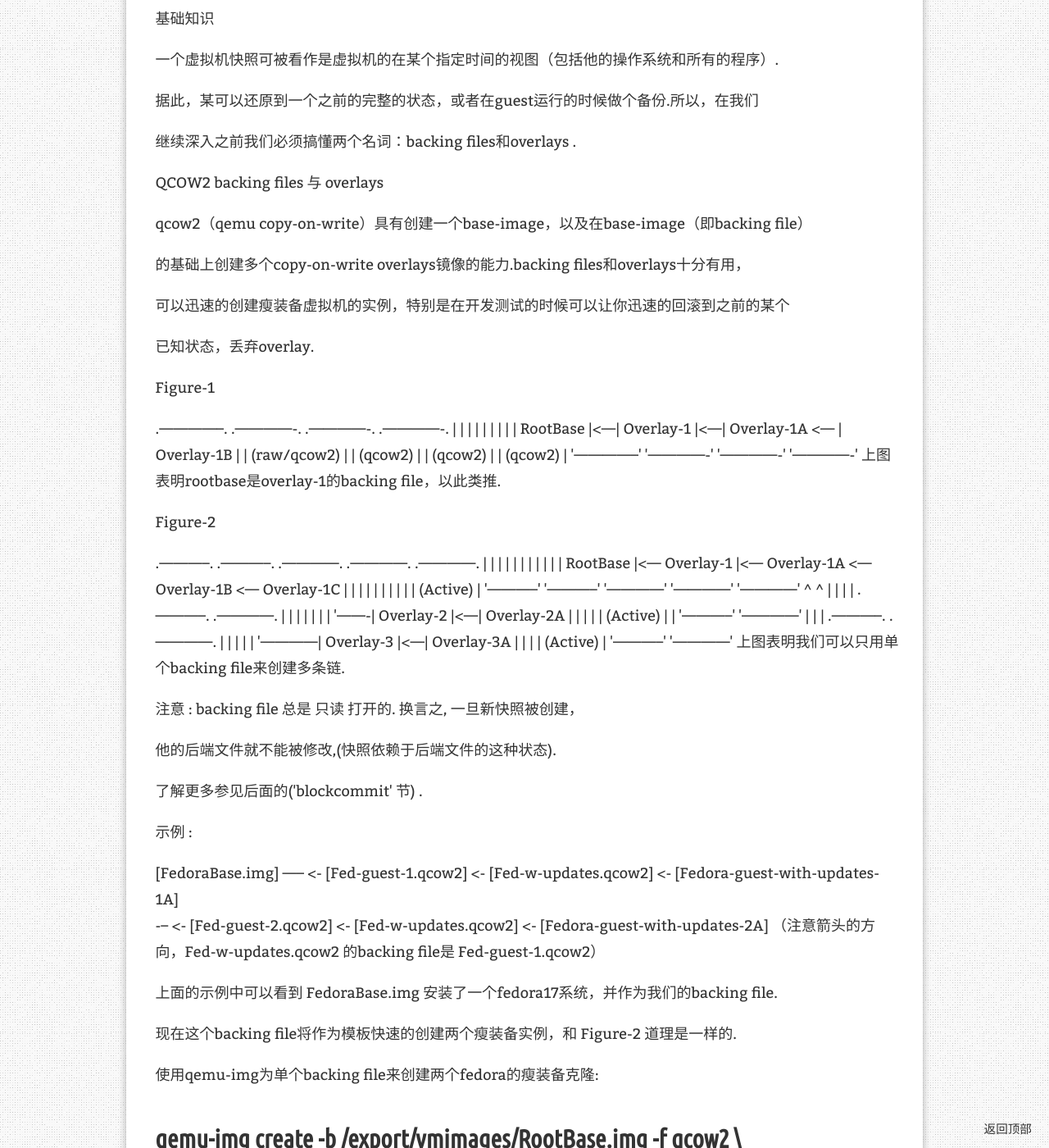
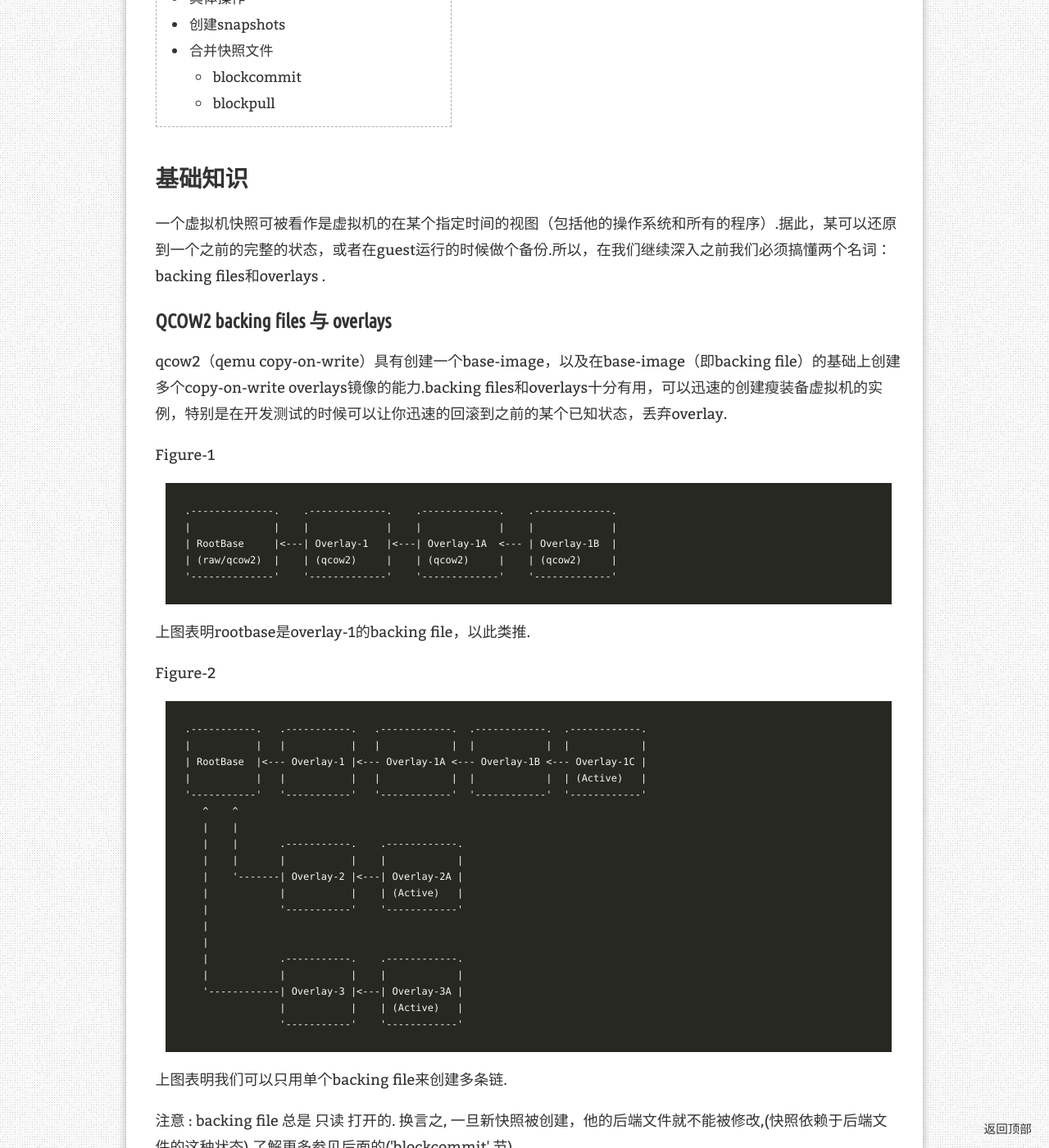
Before and after one commit to itxx00/itxx00.github.io, a Jekyll site: the page built from _posts/2012-11-23-libvirt-snapshot-blockcommit-blockpull.md, in a window 1280 px wide and 1400 px high, scrolled down 540 px. Shown: the whole window at 82% size. Built offline with Jekyll 4.4.1, drawn with Linux system fonts in a browser that asks for light colours; nearby versions of some CDN libraries; comment, search, counter and statistics services are not loaded; some of the changed text lies outside the part shown.

Commit message:
update post

````diff
--- a/_posts/2012-11-23-libvirt-snapshot-blockcommit-blockpull.md
+++ b/_posts/2012-11-23-libvirt-snapshot-blockcommit-blockpull.md
@@ -8,43 +8,34 @@ redirect_from:
   - /2012/11/23/
 ---
 
-这是一篇关于snapshots, blockpull, blockcommit的的介绍.作者和with Eric Blake, Jeff Cody,
+> 这是一篇关于snapshots, blockpull, blockcommit的的介绍.作者和with Eric Blake, Jeff Cody,Kevin Wolf以及很多IRC和mailing lists里面的同学大量讨论以及作者大量的特向测试的基础之上总结出来的
 
-Kevin Wolf以及很多IRC和mailing lists里面的同学大量讨论以及作者大量的特向测试的基础之上
+* Kramdown table of contents
+{:toc .toc}
 
-总结出来的
+## 基础知识
 
-docs/snapshots-blockcommit-blockpull.rst
+一个虚拟机快照可被看作是虚拟机的在某个指定时间的视图（包括他的操作系统和所有的程序）.据此，某可以还原到一个之前的完整的状态，或者在guest运行的时候做个备份.所以，在我们继续深入之前我们必须搞懂两个名词：backing files和overlays .
 
-基础知识
+### QCOW2 backing files 与 overlays
 
-一个虚拟机快照可被看作是虚拟机的在某个指定时间的视图（包括他的操作系统和所有的程序）.
-
-据此，某可以还原到一个之前的完整的状态，或者在guest运行的时候做个备份.所以，在我们
-
-继续深入之前我们必须搞懂两个名词：backing files和overlays .
-
-QCOW2 backing files 与 overlays
-
-qcow2（qemu copy-on-write）具有创建一个base-image，以及在base-image（即backing file）
-
-的基础上创建多个copy-on-write overlays镜像的能力.backing files和overlays十分有用，
-
-可以迅速的创建瘦装备虚拟机的实例，特别是在开发测试的时候可以让你迅速的回滚到之前的某个
-
-已知状态，丢弃overlay.
+qcow2（qemu copy-on-write）具有创建一个base-image，以及在base-image（即backing file）的基础上创建多个copy-on-write overlays镜像的能力.backing files和overlays十分有用，可以迅速的创建瘦装备虚拟机的实例，特别是在开发测试的时候可以让你迅速的回滚到之前的某个已知状态，丢弃overlay.
 
 Figure-1
 
+```
 .--------------.    .-------------.    .-------------.    .-------------.
 |              |    |             |    |             |    |             |
 | RootBase     |<---| Overlay-1   |<---| Overlay-1A  <--- | Overlay-1B  |
 | (raw/qcow2)  |    | (qcow2)     |    | (qcow2)     |    | (qcow2)     |
 '--------------'    '-------------'    '-------------'    '-------------'
+```
+
 上图表明rootbase是overlay-1的backing file，以此类推.
 
 Figure-2
 
+```
 .-----------.   .-----------.   .------------.  .------------.  .------------.
 |           |   |           |   |            |  |            |  |            |
 | RootBase  |<--- Overlay-1 |<--- Overlay-1A <--- Overlay-1B <--- Overlay-1C |
@@ -64,86 +55,81 @@ Figure-2
    '------------| Overlay-3 |<---| Overlay-3A |
                 |           |    | (Active)   |
                 '-----------'    '------------'
+```
+
 上图表明我们可以只用单个backing file来创建多条链.
 
-注意 : backing file 总是 只读 打开的. 换言之, 一旦新快照被创建，
-
-他的后端文件就不能被修改,(快照依赖于后端文件的这种状态).
-
-了解更多参见后面的('blockcommit' 节) .
+注意 : backing file 总是 只读 打开的. 换言之, 一旦新快照被创建，他的后端文件就不能被修改,(快照依赖于后端文件的这种状态).了解更多参见后面的('blockcommit' 节) .
 
 示例 :
 
+```
 [FedoraBase.img] ----- <- [Fed-guest-1.qcow2] <- [Fed-w-updates.qcow2] <- [Fedora-guest-with-updates-1A]
                  \
                   \--- <- [Fed-guest-2.qcow2] <- [Fed-w-updates.qcow2] <- [Fedora-guest-with-updates-2A]
+```
+
 （注意箭头的方向，Fed-w-updates.qcow2 的backing file是 Fed-guest-1.qcow2）
 
-上面的示例中可以看到 FedoraBase.img 安装了一个fedora17系统，并作为我们的backing file.
+上面的示例中可以看到 FedoraBase.img 安装了一个fedora17系统，并作为我们的backing file.现在这个backing file将作为模板快速的创建两个瘦装备实例，和 Figure-2 道理是一样的.
 
-现在这个backing file将作为模板快速的创建两个瘦装备实例，和 Figure-2 道理是一样的.
-
+## 具体操作
 使用qemu-img为单个backing file来创建两个fedora的瘦装备克隆:
 
+```
 # qemu-img create -b /export/vmimages/RootBase.img -f qcow2 \
   /export/vmimages/Fedora-guest-1.qcow2
 
 # qemu-img create -b /export/vmimages/RootBase.img -f qcow2 \
   /export/vmimages/Fedora-guest-2.qcow2
-现在，上面创建出来的两个镜像 Fedora-guest-1 & Fedora-guest-2 都可以用来
+```
 
-启动一个虚拟机，继续我们的示例，现在我们需要创建一个f17的实例，但是这次我们需要
+现在，上面创建出来的两个镜像 Fedora-guest-1 & Fedora-guest-2 都可以用来启动一个虚拟机，继续我们的示例，现在我们需要创建一个f17的实例，但是这次我们需要创建的是具有完整的更新的实例，这时可以创建另外一个overlay（Fedora-guest-with-updates-1A）而这个overlay的backing file是'Fed-w-updates.qcow2'（一个包含了完整更新的镜像）:
 
-创建的是具有完整的更新的实例，这时可以创建另外一个overlay（Fedora-guest-with-updates-1A）
-
-而这个overlay的backing file是'Fed-w-updates.qcow2'（一个包含了完整更新的镜像）:
-
+```
 # qemu-img create -b /export/vmimages/Fed-w-updates.qcow2 -f qcow2 \
    /export/vmimages/Fedora-guest-with-updates-1A.qcow2
+```
+
 我们可以使用qemu-img命令来查看镜像的信息，包括虚拟磁盘大小，使用大小，backing file指向:
 
+```
 # qemu-img info /export/vmimages/Fedora-guest-with-updates-1A.qcow2
+```
+
 注意: 最新版本的qemu-img可以递归查询到整条完整的链:
 
+```
 # qemu-img info --backing-chain /export/vmimages/Fedora-guest-with-updates-1A.qcow2
+```
+
 名词解释Snapshot:
 
-内置快照（Internal Snapshots） -- 单个qcow2镜像文件存储了包括数据以及快照的状态信息，
+* 内置快照（Internal Snapshots） -- 单个qcow2镜像文件存储了包括数据以及快照的状态信息，
 
 内置快照又可以细分一下:-
 
-内置磁盘快照（Internal disk snapshot）:
+  * 内置磁盘快照（Internal disk snapshot）:
 
-快照点的磁盘状态，数据和快照保存在单个qcow2文件中，虚拟机运行状态和关闭状态都
+  * 快照点的磁盘状态，数据和快照保存在单个qcow2文件中，虚拟机运行状态和关闭状态都可以创建.
 
-可以创建.
+Libvirt 使用 'qemu-img' 命令创建关机状态的磁盘快照.Libvirt 使用 'savevm' 命令创建运行状态的磁盘快照.
 
-Libvirt 使用 'qemu-img' 命令创建关机状态的磁盘快照.
-Libvirt 使用 'savevm' 命令创建运行状态的磁盘快照.
-内置系统还原点（Internal system checkpoint）:
+* 内置系统还原点（Internal system checkpoint）:
 
-内存状态，设备状态和磁盘状态，可以为运行中的虚拟机创建，所有信息都存储在
-
-同一个qcow2文件中，只有在运行状态才能创建内置系统还原点.
+内存状态，设备状态和磁盘状态，可以为运行中的虚拟机创建，所有信息都存储在同一个qcow2文件中，只有在运行状态才能创建内置系统还原点.
 
 Libvirt 使用'savevm' 命令来创建这种快照
-外置快照（External Snapshots） -- 当一个快照被创建时，创建时当前的状态保存在当前使用
 
-的磁盘文件中，即成为一个backing file.
-
-此时一个新的overlay被创建出来保存往后的数据.
+* 外置快照（External Snapshots） -- 当一个快照被创建时，创建时当前的状态保存在当前使用的磁盘文件中，即成为一个backing file.此时一个新的overlay被创建出来保存往后的数据.
 
 这个也可以细分一下:-
 
-外置磁盘快照（External disk snapshot）:
-
-磁盘的快照被保存在一个文件中，创建时间点以后的数据被记录到一个新的qcow2文件中.
-
-同样可以在运行和关闭状态创建.
+  * 外置磁盘快照（External disk snapshot）: 磁盘的快照被保存在一个文件中，创建时间点以后的数据被记录到一个新的qcow2文件中.同样可以在运行和关闭状态创建.
 
 Libvirt 使用 'transaction' 命令来为运行状态创建这种快照.
 Libvirt 使用'qemu-img' 命令为关闭状态创建这种快照(截止目前功能还在开发中).
-外置系统还原点（External system checkpoint）:
+  * 外置系统还原点（External system checkpoint）:
 
 虚拟机的磁盘状态将被保存到一个文件中，内存和设备的状态将被保存到另外一个新的文件中，
 
@@ -151,12 +137,11 @@ Libvirt 使用'qemu-img' 命令为关闭状态创建这种快照(截止目前功
 
 VM状态（VM state）:
 
-保存运行状态虚拟机的内存设备状态信息至文件，可以通过此文件恢复到保存时的状态，有点类似系统
-
-的休眠.（注意创建VM状态保存的时候VM磁盘必须是未发生写入改动的）
+保存运行状态虚拟机的内存设备状态信息至文件，可以通过此文件恢复到保存时的状态，有点类似系统的休眠.（注意创建VM状态保存的时候VM磁盘必须是未发生写入改动的）
 
 Libvirt使用 'migrate' (to file)命令来完成VM状态转储.
-创建snapshots
+
+## 创建snapshots
 
 每次产生一个外置snapshot，一个 /new/ overlay 镜像就会随之生成，而前一个镜像就变成了一个快照.
 
@@ -164,68 +149,72 @@ diskonly内置快照创建
 
 假如需要为名为'f17vm1'的虚拟机创建一个运行态或关闭态的内置快照snap1
 
+```
 # virsh snapshot-create-as f17vm1  snap1 snap1-desc
+```
 列出快照列表，使用*qemu-img*查看info
 
+```
 # virsh snapshot-list f17vm1
 # qemu-img info /home/kashyap/vmimages/f17vm1.qcow2
+```
+
 disk-only外置快照创建 :
 
 查看虚拟机磁盘列表
 
+```
 # virsh domblklist f17-base
 Target     Source
 ---------------------------------------------
 vda        /export/vmimages/f17-base.qcow2
 
-#
+```
 创建外置disk-only磁盘快照（VM*运行态*）:
 
+```
 # virsh snapshot-create-as --domain f17-base snap1 snap1-desc \
 --disk-only --diskspec vda,snapshot=external,file=/export/vmimages/sn1-of-f17-base.qcow2 \
 --atomic
 Domain snapshot snap1 created
-#
+```
 
     * 一旦上面的命令被执行，则原来的镜像f17-base将变为backing file，一个新的镜像被创建.
+
 现在再列表查看虚拟机磁盘，你会发现新产生的镜像已经投入使用.
 
+```
 # virsh domblklist f17-base
 Target     Source
 ----------------------------------------------------
 vda        /export/vmimages/sn1-of-f17-base.qcow2
 
-#
+```
+
 快照回滚
 
 截止写此文之时，回滚至'内置快照'(system checkpoint或disk-only)是可以使用的.
 
 虚拟机f17vm1回滚至快照'snap1'
 
+```
 # virsh snapshot-revert --domain f17vm1 snap1
-使用 snapshot-revert 回滚 '外置磁盘快照' 稍微复杂些，需要涉及到稍微复杂点的问题，
+```
 
-需要考虑的是合并'base'至'top'还是合并'top'至'base'.
+使用 snapshot-revert 回滚 '外置磁盘快照' 稍微复杂些，需要涉及到稍微复杂点的问题，需要考虑的是合并'base'至'top'还是合并'top'至'base'.也就是说，有两种方式可以选择，外置磁盘快照链的缩短可以使用 blockpull 或 blockcommit .截止目前上游社区仍然在努力完善这项功能.
 
-也就是说，有两种方式可以选择，外置磁盘快照链的缩短可以使用 blockpull 或 blockcommit .
-
-截止目前上游社区仍然在努力完善这项功能.
-
-合并快照文件
+## 合并快照文件
 
 外置快照非常有用，但这里有一个问题就是如何合并快照文件来缩短链的长度，如上所述这里
 
 有两种方式:
 
-blockcommit: 从 top 合并数据到 base (即合并overlays至backing files).
-blockpull: 将backing file数据合并至overlay中.从 base 到 top .
-blockcommit
+* blockcommit: 从 top 合并数据到 base (即合并overlays至backing files).
+* blockpull: 将backing file数据合并至overlay中.从 base 到 top .
 
-blockcommit可以让你将'top'镜像(在同一条backing file链中)合并至底层的'base'镜像.
+### blockcommit
 
-一旦 blockcommit 执行完成，处于最上面的overlay链关系将被指向到底层的overlay或base.
-
-这在创建了很长一条链之后用来缩短链长度的时候十分有用.
+blockcommit可以让你将'top'镜像(在同一条backing file链中)合并至底层的'base'镜像.一旦 blockcommit 执行完成，处于最上面的overlay链关系将被指向到底层的overlay或base.这在创建了很长一条链之后用来缩短链长度的时候十分有用.
 
 下面来个图说明下:
 
@@ -245,6 +234,7 @@ blockcommit可以让你将'top'镜像(在同一条backing file链中)合并至
 
 Figure-3
 
+```
 .------------.  .------------.  .------------.  .------------.  .------------.
 |            |  |            |  |            |  |            |  |            |
 | RootBase   <---  Snap-1    <---  Snap-2    <---  Snap-3    <---  Snap-4    |
@@ -262,6 +252,8 @@ Figure-3
 | RootBase   <---  Snap-1    |<---------------------------------|  Snap-4    |
 |            |  |            |       Backing File               | (Active)   |
 '------------'  '------------'                                  '------------'
+```
+
 举个例子，有以下场景：
 
 当前: [base] <- sn1 <- sn2 <- sn3 <- sn4(this is active)
@@ -272,21 +264,24 @@ Figure-3
 
             (method-a):
 
+```
            # virsh blockcommit --domain f17 vda --base /export/vmimages/sn1.qcow2  \
 
                --top /export/vmimages/sn3.qcow2 --wait --verbose
-
+```
 [OR]
-
             (method-b):
+```
 # virsh blockcommit --domain f17 vda  --base /export/vmimages/sn2.qcow2  \
     --top /export/vmimages/sn3.qcow2 --wait --verbose
 # virsh blockcommit --domain f17 vda  --base /export/vmimages/sn1.qcow2  \
     --top /export/vmimages/sn2.qcow2 --wait --verbose
+```
 
 注: 如果手工执行*qemu-img*命令完成的话, 现在还只能用method-b.
 Figure-4
 
+```
 .------------.  .------------.  .------------.  .------------.  .------------.
 |            |  |            |  |            |  |            |  |            |
 | RootBase   <---  Snap-1    <---  Snap-2    <---  Snap-3    <---  Snap-4    |
@@ -304,18 +299,18 @@ Figure-4
 | RootBase   |                                                  |  Snap-4    |
 |            |<-------------------------------------------------| (Active)   |
 '------------'                  Backing File                    '------------'
+```
+
 上图演示了case1的blockcommit走向，现在sn4的backing file指向rootbase.
 
-blockpull
+### blockpull
 
-blockpull（qemu中也称作'block stream'）可以将backing合并至active，与blockcommit正好相反.
-
-截止目前只能将backing file合并至当前使用的active中，也就是说还不支持指定top的合并.
-
+blockpull（qemu中也称作'block stream'）可以将backing合并至active，与blockcommit正好相反.截止目前只能将backing file合并至当前使用的active中，也就是说还不支持指定top的合并.
 设想一个下面的场景:
 
 Figure-5
 
+```
 .------------.  .------------.  .------------.  .------------.  .------------.
 |            |  |            |  |            |  |            |  |            |
 | RootBase   <---  Snap-1    <---  Snap-2    <---  Snap-3    <---  Snap-4    |
@@ -333,6 +328,8 @@ Figure-5
      | RootBase   |                                           |  Snap-4    |
      |            | <---------------------------------------- | (Active)   |
      '------------'                 Backing File              '------------'
+```
+
 使用blockpull我们可以将snap-1/2/3中的数据合并至active层，最终rootbase将变成active的直接后端.
 
 命令如下:
@@ -341,17 +338,24 @@ Figure-5
 
 如*Figure-5*中描述的-- [RootBase] <- [Active].
 
+```
 # virsh blockpull --domain RootBase  \
   --path /var/lib/libvirt/images/active.qcow2  \
   --base /var/lib/libvirt/images/RootBase.qcow2  \
   --wait --verbose
+```
+
 后续的工作是我们需要使用virsh来清理掉不用的快照
 
+```
 # virsh snapshot-delete --domain RootBase Snap-3 --metadata
 # virsh snapshot-delete --domain RootBase Snap-2 --metadata
 # virsh snapshot-delete --domain RootBase Snap-1 --metadata
+```
+
 Figure-6
 
+```
 .------------.  .------------.  .------------.  .------------.  .------------.
 |            |  |            |  |            |  |            |  |            |
 | RootBase   <---  Snap-1    <---  Snap-2    <---  Snap-3    <---  Snap-4    |
@@ -372,13 +376,15 @@ Figure-6
                                                                 'Standalone'
                                                                 (w/o backing
                                                                 file)
+```
+
 上图表示的是将所有backing file全部合并至active
 
 如下执行命令:
 
 (1) 在我们执行合并 *之前* 查看一下快照的大小(注意观察'Active'):
     ::
-
+```
         # ls -lash /var/lib/libvirt/images/RootBase.img
         608M -rw-r--r--. 1 qemu qemu 1.0G Oct 11 17:54 /var/lib/libvirt/images/RootBase.img
 
@@ -387,9 +393,9 @@ Figure-6
         392K -rw-------. 1 qemu qemu 448K Oct 11 17:56 /var/lib/libvirt/images/Snap-2.qcow2
         456K -rw-------. 1 qemu qemu 512K Oct 11 17:56 /var/lib/libvirt/images/Snap-3.qcow2
         2.9M -rw-------. 1 qemu qemu 3.0M Oct 11 18:10 /var/lib/libvirt/images/Active.qcow2
-
+```
 (2) 单独检查下 'Active' 所指向的backing file ::
-
+```
         # qemu-img info /var/lib/libvirt/images/Active.qcow2
         image: /var/lib/libvirt/images/Active.qcow2
         file format: qcow2
@@ -397,58 +403,62 @@ Figure-6
         disk size: 2.9M
         cluster_size: 65536
         backing file: /var/lib/libvirt/images/Snap-3.qcow2
-
+```
 (3) 开始 **blockpull** 操作.
     ::
-
+```
         # virsh blockpull --domain ptest2-base --path /var/lib/libvirt/images/Active.qcow2 --wait --verbose
         Block Pull: [100 %]
         Pull complete
-
+```
 (4) 再检查下快照大小， 'Active'变得很大
     ::
-
+```
         # ls -lash /var/lib/libvirt/images/*Snap*
          840K -rw-------. 1 qemu qemu 896K Oct 11 17:56 /var/lib/libvirt/images/Snap-1.qcow2
          392K -rw-------. 1 qemu qemu 448K Oct 11 17:56 /var/lib/libvirt/images/Snap-2.qcow2
          456K -rw-------. 1 qemu qemu 512K Oct 11 17:56 /var/lib/libvirt/images/Snap-3.qcow2
         1011M -rw-------. 1 qemu qemu 3.0M Oct 11 18:29 /var/lib/libvirt/images/Active.qcow2
-
+```
 
 (5) 检查'Active'信息，现在它已经不需要backing file了，正如*Figure-6*所示::
-
+```
         # qemu-img info /var/lib/libvirt/images/Active.qcow2
         image: /var/lib/libvirt/images/Active.qcow2
         file format: qcow2
         virtual size: 1.0G (1073741824 bytes)
         disk size: 1.0G
         cluster_size: 65536
-
+```
 (6) 清理现场
     ::
-
+```
         # virsh snapshot-delete --domain RootBase Snap-3 --metadata
-
+```
 (7) 现在还可以使用下 guestfish  **READ-ONLY**  模式来检查下磁盘内容( *--ro* 选项)
     ::
-
+```
         # guestfish --ro -i -a /var/lib/libvirt/images/Active.qcow2
+```
 快照删除 (and 'offline commit')
 
 删除（live/offline）状态的*内置快照*很方便 ::
+```
 # virsh snapshot-delete --domain f17vm --snapshotname snap6
-
+```
 [OR]
-
+```
 # virsh snapshot-delete f17vm snap6
+```
 libvirt现在还没有删除外置快照的功能，但是可以使用*qemu-img*命令来完成.
 
 比如我们有这样一条链(VM*offline*状态): base <- sn1 <- sn2 <- sn3
 
 现在删除第二个快照(sn2).有两种方式:
 
-Method (1): base <- sn1 <- sn3 (by copying sn2 into sn1)
-Method (2): base <- sn1 <- sn3 (by copying sn2 into sn3)
+* Method (1): base <- sn1 <- sn3 (by copying sn2 into sn1)
+* Method (2): base <- sn1 <- sn3 (by copying sn2 into sn3)
+
 Method (1)
 
 (by copying sn2 into sn1)
@@ -457,29 +467,38 @@ Method (1)
 
 offline commit
 
+```
 # qemu-img commit sn2.qcow2
+```
+
 将会*commit*所有在sn2中的改动到sn2的backing file(sn1).
 qemu-img commit和virsh blockcommit类似
 现在把sn3的后端指向到sn1.
 
+```
 # qemu-img rebase -u -b sn1.qcow2 sn3.qcow2
+```
+
 注意: -u代表'Unsafe mode' -- 此模式下仅仅修改了指向到的backing file名字，必须谨慎操作.
 现在可以直接删除sn2
+```
+# rm sn2.qcow2
+```
 
-# rm sn2.qcow2
 Method (2)
 
 (by copying sn2 into sn3)
 
 合并数据，rebase后端:
-
+```
 # qemu-img rebase -b sn1.qcow2 sn3.qcow2
+```
 未使用-u模式的rebase将把数据也一并合并过去，即sn2的数据写入到sn3.
 换言之: 这里使用的'Safe mode',也是默认模式 --对sn3而言任何从
 qemu-img rebase(没有-u)和和virsh blockpull类似.
 backingfile（sn1）到旧的backingfile（sn2）之间发生的差异改动都将被合并到sn3中.
 
 现在可以删除sn2了
-
+```
 # rm sn2.qcow2
---------------------------------------------------------------------
+```
````
